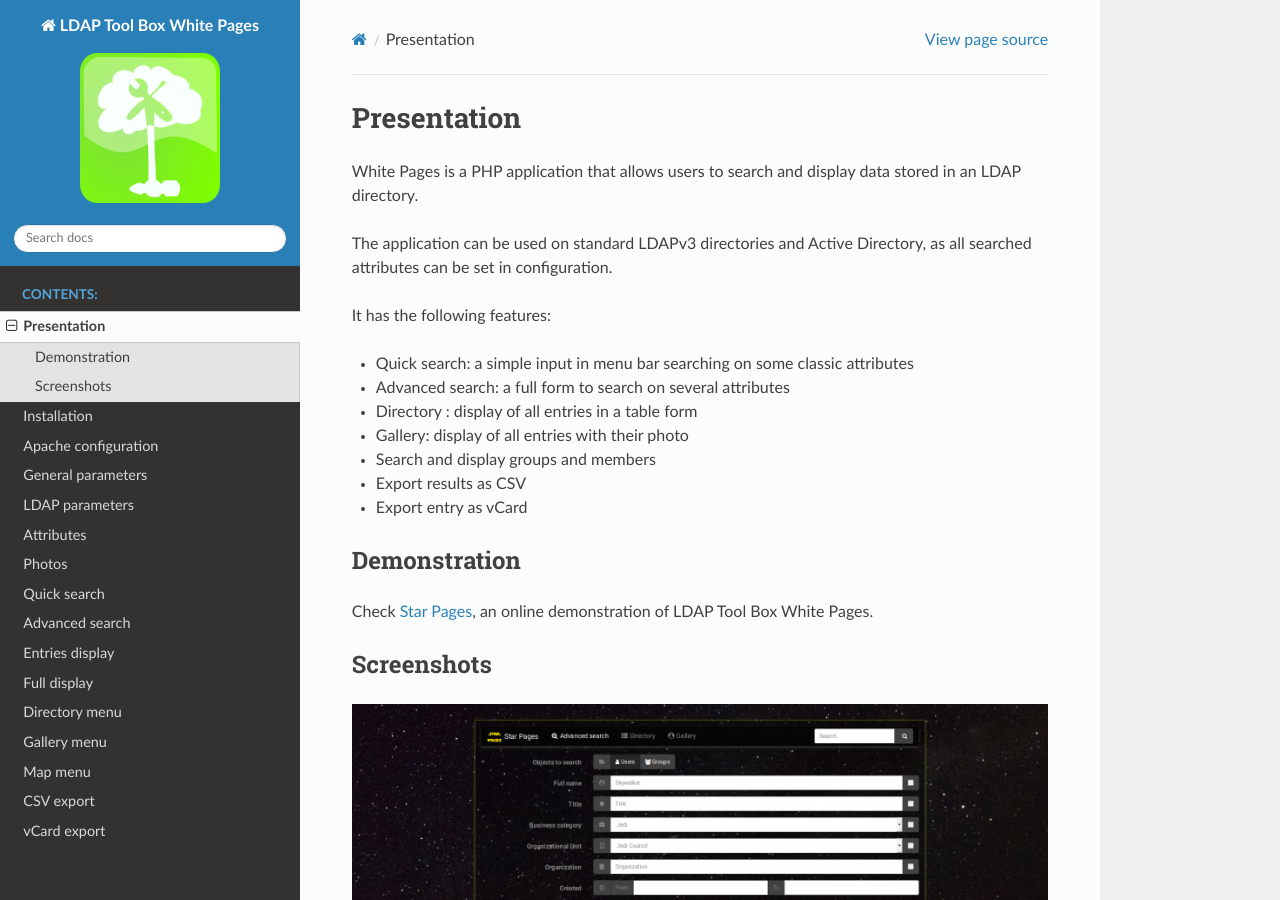
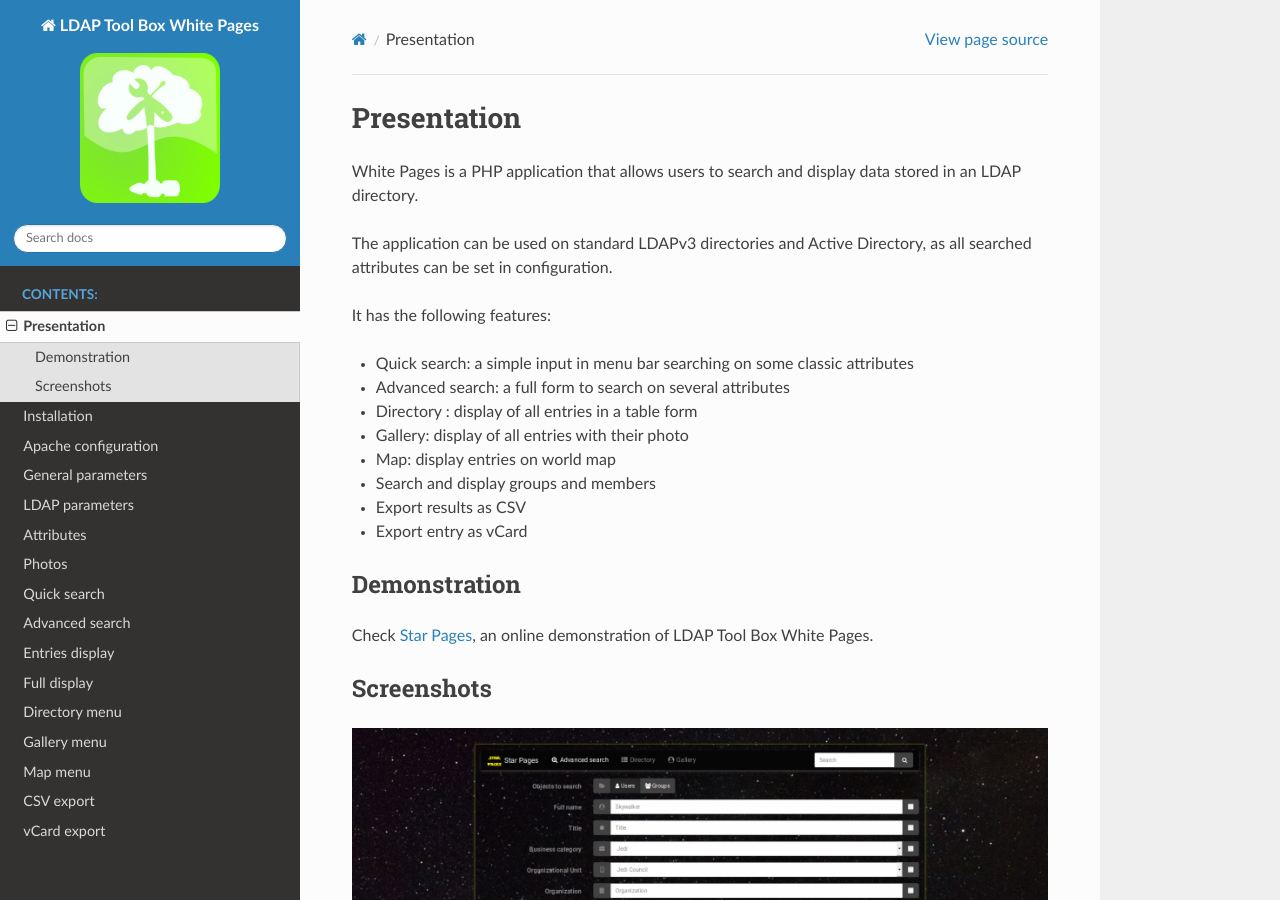
Before and after one commit to ltb-project/white-pages, a Sphinx documentation site: the page built from docs/presentation.rst, in a window 1280 px wide and 900 px high. Built offline with Sphinx 7.4.7 and the Read the Docs theme 2.0.0, drawn with Linux system fonts in a browser that asks for light colours.

Commit message:
Add map in features

```diff
--- a/docs/presentation.rst
+++ b/docs/presentation.rst
@@ -11,6 +11,7 @@
 * Advanced search: a full form to search on several attributes
 * Directory : display of all entries in a table form
 * Gallery: display of all entries with their photo
+* Map: display entries on world map
 * Search and display groups and members
 * Export results as CSV
 * Export entry as vCard
```
